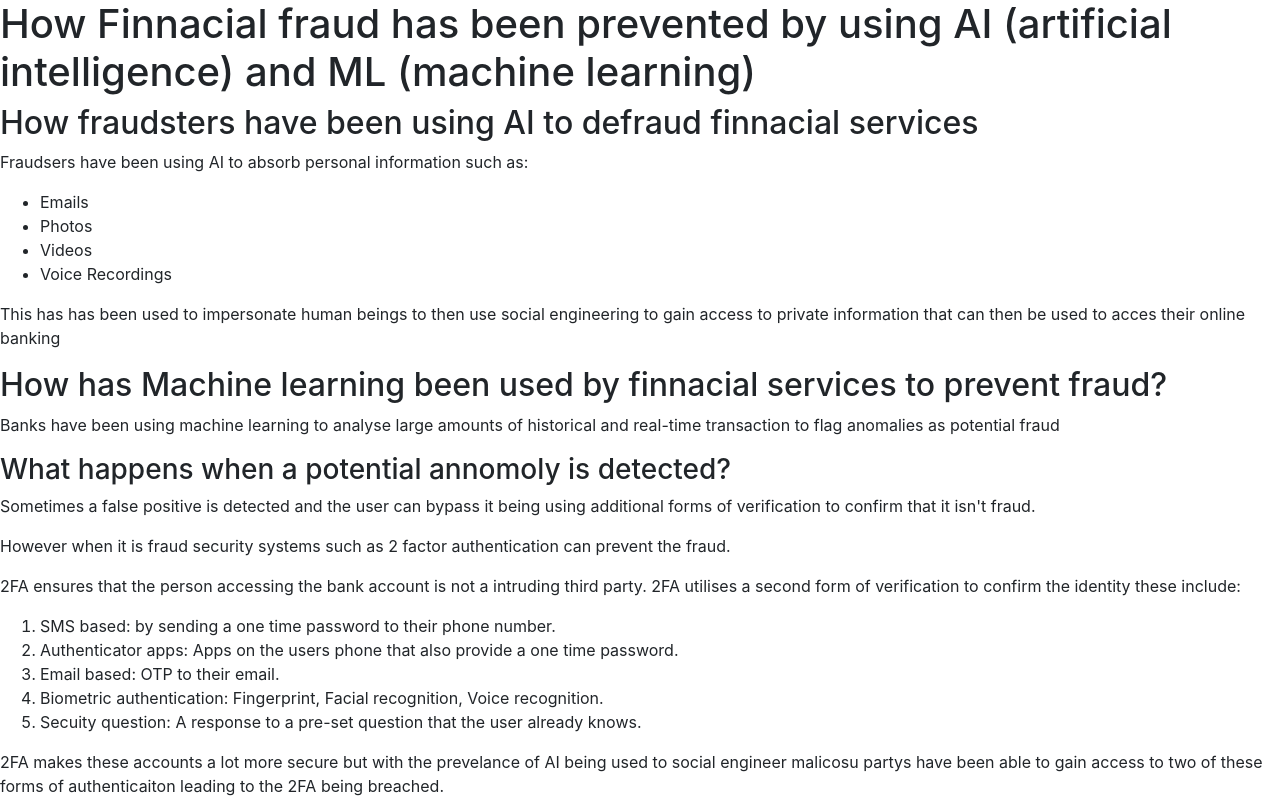
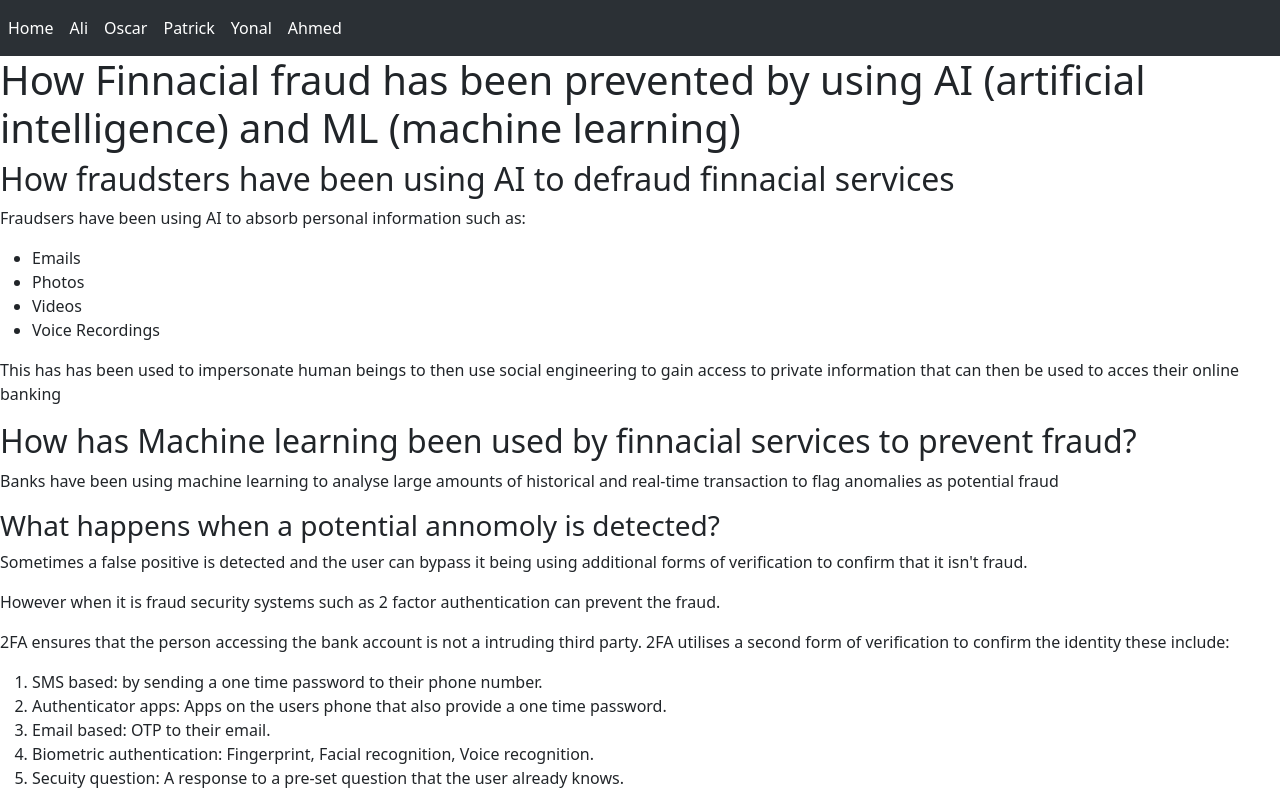
Before and after one commit to Oussie/Lads-Website, a plain HTML site: page Patrick's Page/Patrick.html in a window 1280 px wide. Shown: the top 801 px of the page. Drawn offline with nearby package versions, Linux system fonts and the light colour scheme.

Commit message:
add navbar to every page

```diff
--- a/Patrick's Page/Patrick.html
+++ b/Patrick's Page/Patrick.html
@@ -3,8 +3,31 @@
     <head>
         <title>Patrick's Page about finnacial fraud being prevented using computer science</title>
         <link rel="stylesheet" href="https://stackpath.bootstrapcdn.com/bootstrap/4.5.2/css/bootstrap.min.css">
+        <link href="https://cdn.jsdelivr.net/npm/bootstrap@5.3.3/dist/css/bootstrap.min.css" rel="stylesheet" integrity="sha384-QWTKZyjpPEjISv5WaRU9OFeRpok6YctnYmDr5pNlyT2bRjXh0JMhjY6hW+ALEwIH" crossorigin="anonymous">
     </head>
     <body>
+        <nav class="navbar navbar-expand-lg bg-body-tertiary" data-bs-theme="dark">
+            <ul class="navbar-nav me-auto mb-2 mb-lg-0">
+                <li class="nav-item">
+                    <a class="nav-link active" aria-current="page" href="../main.html">Home</a>
+                </li>
+                <li class="nav-item">
+                  <a class="nav-link active" aria-current="page" href="../Ali.html">Ali</a>
+                </li>
+                <li class="nav-item">
+                    <a class="nav-link active" aria-current="page" href="../oscar.html">Oscar</a>
+                </li>
+                <li class="nav-item">
+                    <a class="nav-link active" aria-current="page" href="../Patrick's Page/Patrick.html">Patrick</a>
+                </li>
+                <li class="nav-item">
+                    <a class="nav-link active" aria-current="page" href="#">Yonal</a>
+                </li>
+                <li class="nav-item">
+                    <a class="nav-link active" aria-current="page" href="../Ahmed-Page/preservationLink.html">Ahmed</a>
+                </li>
+              </ul>
+        </nav>
         <H1>How Finnacial fraud has been prevented by using AI (artificial intelligence) and ML (machine learning)</H1>
 
         <H2>How fraudsters have been using AI to defraud finnacial services</H2>
@@ -45,6 +68,7 @@
 
         </div>
 
+        <script src="https://cdn.jsdelivr.net/npm/bootstrap@5.3.3/dist/js/bootstrap.bundle.min.js" integrity="sha384-YvpcrYf0tY3lHB60NNkmXc5s9fDVZLESaAA55NDzOxhy9GkcIdslK1eN7N6jIeHz" crossorigin="anonymous"></script>
     </body>
 
 
```
Also changed, not shown: Ali.html (+26 -1 lines), main.html (+3 -0 lines), oscar.html (+3 -0 lines).
